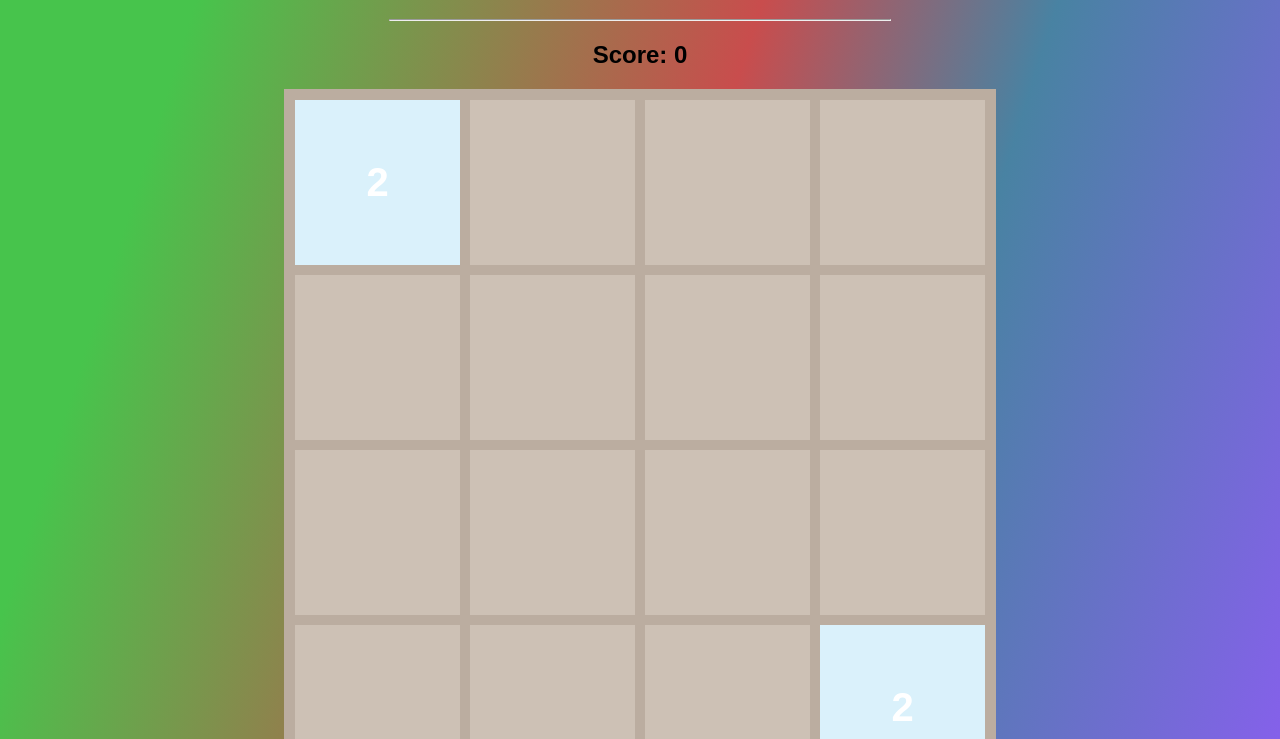
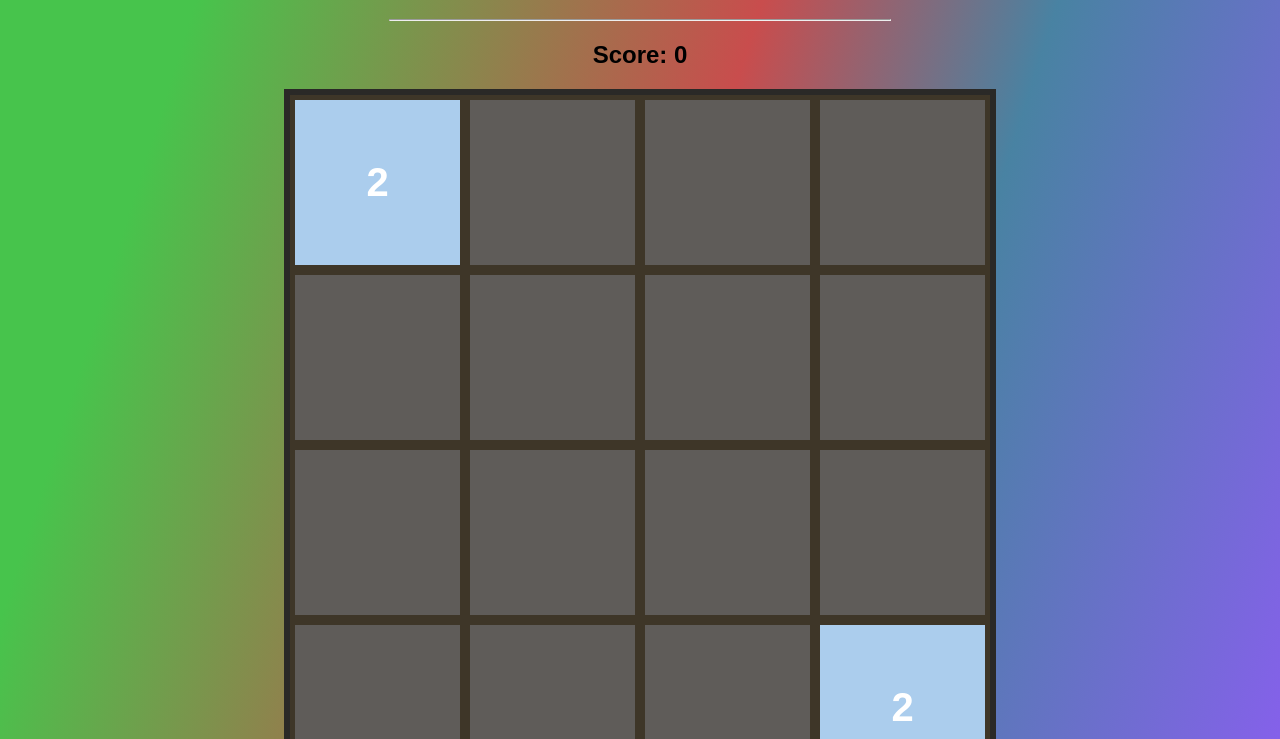
Before and after one commit to Cole-Callaway/Capstone, a website: page public/index.html in a window 1280 px wide. Shown: the part 61-800 px from the top of the page. Drawn offline with Linux system fonts and the light colour scheme.

Commit message:
changes to styles

```diff
--- a/public/styles.css
+++ b/public/styles.css
@@ -18,8 +18,8 @@ hr {
 #board {
   width: 700px;
   height: 700px;
-  background-color: #cdc1b5;
-  border: 6px solid #bbada0;
+  background-color: #5f5c59;
+  border: 6px solid #2a2927;
   margin: 0 auto;
   display: flex;
   flex-wrap: wrap;
@@ -28,7 +28,7 @@ hr {
 .tile {
   width: 165px;
   height: 165px;
-  border: 5px solid #bbada0;
+  border: 5px solid #3e3628;
   font-size: 40px;
   font-weight: bold;
   display: flex;
@@ -37,7 +37,7 @@ hr {
 }
 /* colors*/
 .x2 {
-  background-color: #daf1fb;
+  background-color: #abcded;
   color: white;
 }
 
```
